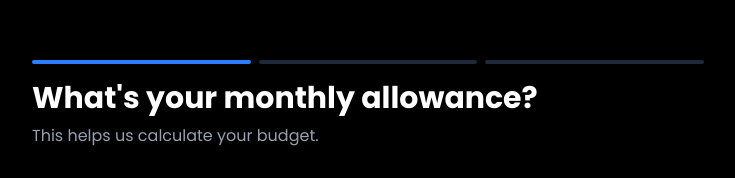
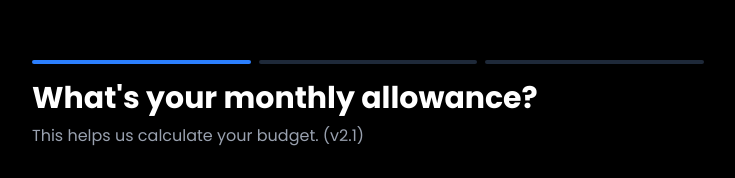
Before and after one commit to CodeBeast0/Fin__ai, a React (Vite) app in the folder Frontend/: page /onboarding in a window 1280 px wide. Shown: the part 115-293 px from the top of the page, without its empty margins (272-1007 px from the left). Built offline with nearby package versions, Linux system fonts and the light colour scheme; no server answers.

Commit message:
fix auth4

```diff
--- a/Frontend/src/components/AuthModal.jsx
+++ b/Frontend/src/components/AuthModal.jsx
@@ -43,8 +43,10 @@ const AuthModal = ({ isOpen, onClose }) => {
             if (data.token) {
                 window.localStorage.setItem('fley_token', data.token);
                 console.log("[FLEY-DEBUG] Token saved to localStorage:", window.localStorage.getItem('fley_token') ? "SUCCESS" : "FAILED");
+                alert("DEBUG: Token received and saved to localStorage (v2.1)");
             } else {
                 console.error("[FLEY-DEBUG] Fatal: Server did not return a token in the body!");
+                alert("DEBUG: FAILED - No token in server response");
             }
 
             if (data.user && !data.user.onboardingCompleted) {
@@ -70,10 +72,10 @@ const AuthModal = ({ isOpen, onClose }) => {
                 </button>
 
                 <h2 className="text-3xl font-bold text-white mb-2 text-center">
-                    {isLogin ? 'Welcome Back' : 'Create Account'}
+                    {isLogin ? 'Welcome Back v2.1' : 'Create Account v2.1'}
                 </h2>
                 <p className="text-gray-400 text-center mb-8">
-                    {isLogin ? 'Enter your details to sign in' : 'Sign up to start tracking your finances'}
+                    {isLogin ? 'Enter your details to sign in (Direct JWT)' : 'Sign up to start tracking your finances (Direct JWT)'}
                 </p>
 
                 {error && (
--- a/Frontend/src/pages/Onboarding.jsx
+++ b/Frontend/src/pages/Onboarding.jsx
@@ -224,9 +224,9 @@ const Onboarding = () => {
             {step === 3 && "Set your saving goals"}
           </h1>
           <p className="text-gray-400">
-            {step === 1 && "This helps us calculate your budget."}
-            {step === 2 && "Rent, subscriptions, bills, etc."}
-            {step === 3 && "What are you saving for?"}
+            {step === 1 && "This helps us calculate your budget. (v2.1)"}
+            {step === 2 && "Rent, subscriptions, bills, etc. (v2.1)"}
+            {step === 3 && "What are you saving for? (v2.1)"}
           </p>
         </div>
 
```
